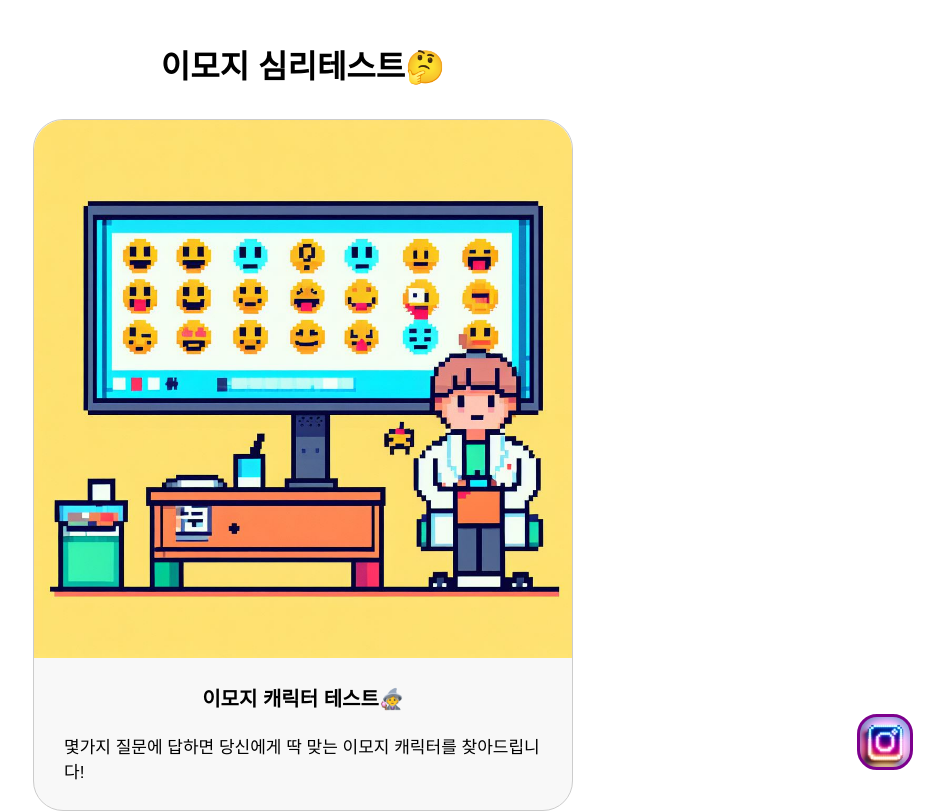
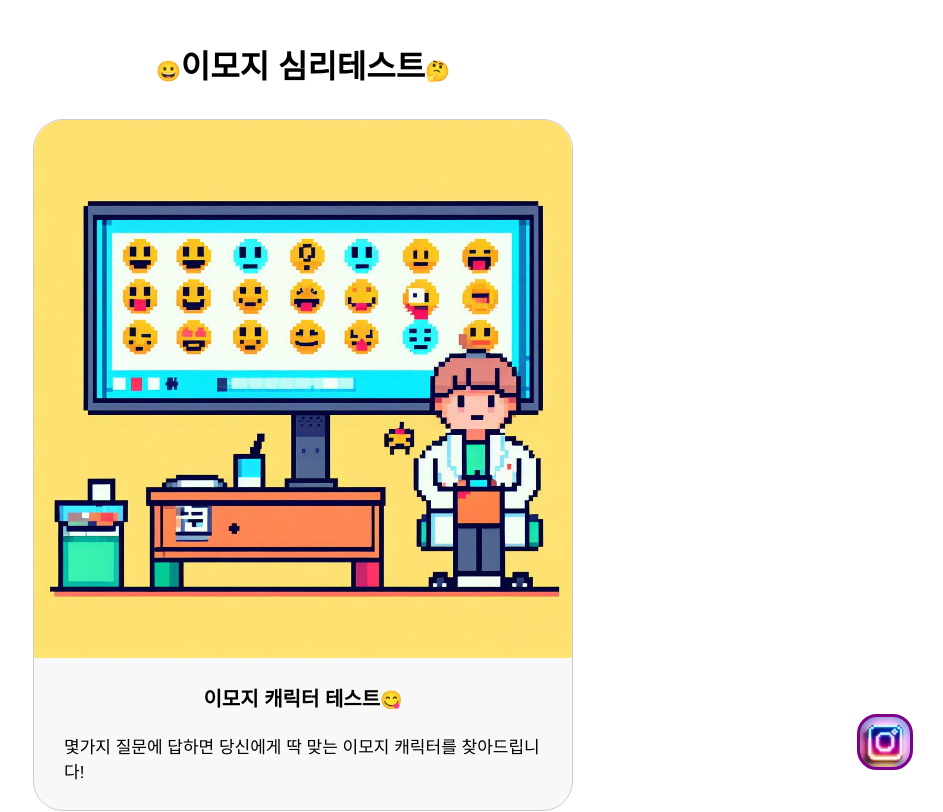
Before and after one commit to emojimindtest/emojimindtest.github.io, a plain HTML site: page index.html in a window 1280 px wide. Shown: the top 812 px of the page, without its empty margins (337-1280 px from the left). Drawn offline with Linux system fonts and the light colour scheme; a web font is replaced by a local one.

Commit message:
Add files via upload

```diff
--- a/index.html
+++ b/index.html
@@ -34,12 +34,38 @@
         align-items: center;
     }
 
+    @keyframes changeEmoji {
+        0% {
+            transform: scale(1);
+        }
+        50% {
+            transform: scale(1.1);
+        }
+        100% {
+            transform: scale(1);
+        }
+    }
+
+    #emojiHeader {
+        font-size: 20px;
+        animation: changeEmoji 1s infinite;
+        display: inline-block;
+    }
+
+    #content_title1 {
+        font-size: 18px;
+        animation: changeEmoji 1s infinite;
+        display: inline-block;
+    }
+
+
     .container {
         display: flex;
         flex-direction: column;
         align-items: center;
         max-width: 600px;
         padding: 20px;
+        background-color: #ffffff;
     }
 
     .content-box {
@@ -97,10 +123,10 @@
 </head>
 <body>
     <div class="container">
-        <h1>이모지 심리테스트🤔</h1>
+        <h1><span id="emojiHeader">😉</span>이모지 심리테스트<span id="emojiHeader">🤔</span></h1>
         <div class="content-box" id="content1">
         <img src="./content_img1.jpg" alt="이모지 심리테스트">
-        <h3>이모지 캐릭터 테스트🧙‍♀️</h3>
+        <h3>이모지 캐릭터 테스트<span id="content_title1">😉</span></h3>
         <p>몇가지 질문에 답하면 당신에게 딱 맞는 이모지 캐릭터를 찾아드립니다!</p>
     </div>
 
@@ -136,7 +162,7 @@
             window.location.href = './loading.html'; // 로딩 페이지 이동
         });
 
-        content2.addEventListener('click', function() { // 콘텐츠1
+        content2.addEventListener('click', function() { // 콘텐츠2
             state.page = 2;
             localStorage.setItem('state', JSON.stringify(state)); // 객체를 내부 스토리지에 저장
             window.location.href = './loading.html'; // 로딩 페이지 이동
@@ -145,6 +171,22 @@
         document.getElementById('insta').addEventListener('click', function() {
             window.location.href = 'https://www.instagram.com/emojimindtest/';
         });
+
+        setInterval(function() {
+            let emojis = ["😀", "😁", "😂", "🤣", "😋"];
+            var randomIndex = Math.floor(Math.random() * emojis.length);
+            var randomEmoji = emojis[randomIndex];
+
+            document.getElementById("emojiHeader").textContent = randomEmoji;
+        }, 1000);
+
+        setInterval(function() {
+            var emojis = ["😀", "😁", "😂", "🤣", "😋"];
+            var randomIndex = Math.floor(Math.random() * emojis.length);
+            var randomEmoji = emojis[randomIndex];
+
+            document.getElementById("content_title1").textContent = randomEmoji;
+        }, 1000); // 1000 밀리초 = 1초
     </script>
 </body>
 </html>
```
Also changed, not shown: emojicharactertest.html (+5 -5 lines), emojicharactertestresult.html (+1 -1 lines).
